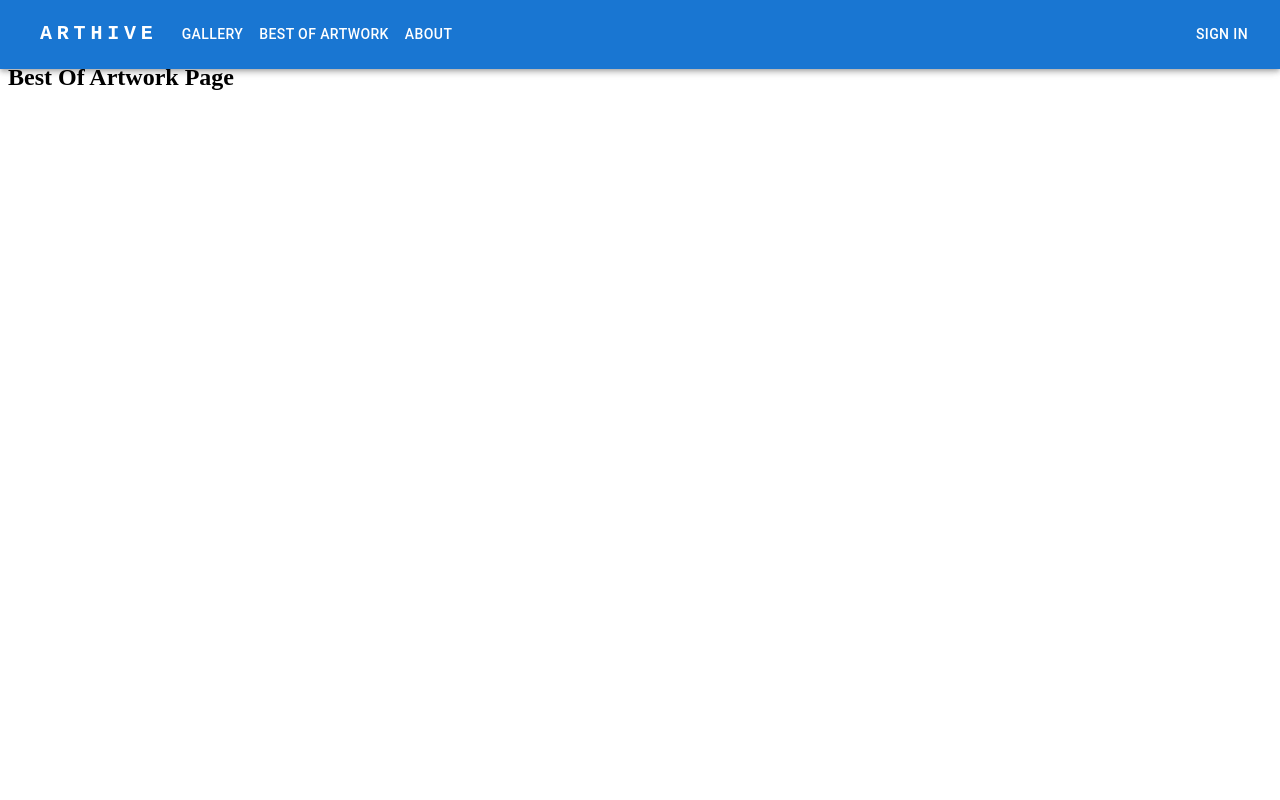
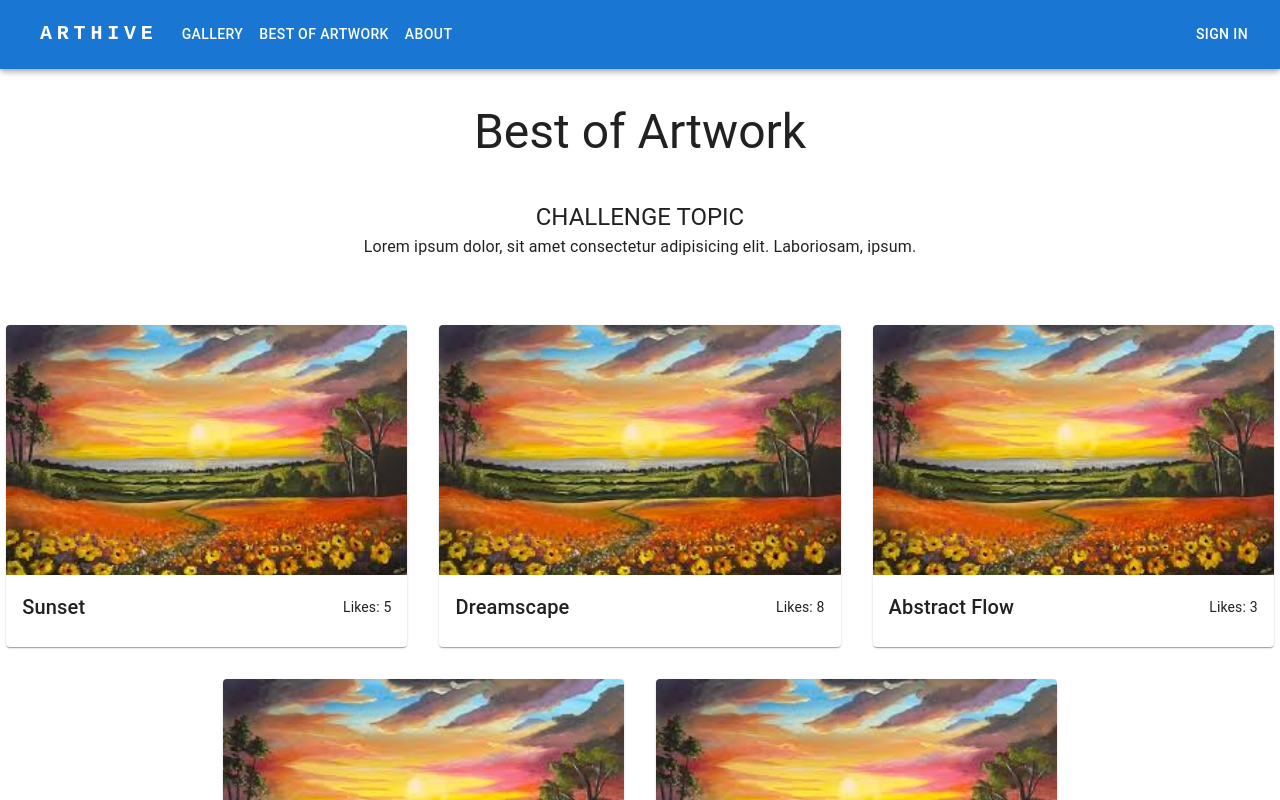
Before and after one commit to Code-the-Dream-School/jj-practicum-team-4-front, a React (Vite) app: page /best-of-artwork in a window 1280 px wide. Shown: the top 800 px of the page. Built offline with nearby package versions, Linux system fonts and the light colour scheme; some icons are missing.

Commit message:
set reusable card component.

```diff
--- a/src/pages/BestOfArtwork.jsx
+++ b/src/pages/BestOfArtwork.jsx
@@ -1,5 +1,124 @@
-import React from 'react';
+import {
+  Box,
+  Card,
+  CardContent,
+  CardMedia,
+  Container,
+  CssBaseline,
+  Grid,
+  Modal,
+  Typography,
+} from "@mui/material";
+import React, { useState } from "react";
+import sampleImage from "../assets/images.jpeg";
+import UserCard from "../components/usercard/usercard";
 
 export default function BestOfArtwork() {
-  return (<h2>Best Of Artwork Page </h2>);
+  const [selected, setSelected] = useState(null);
+  const [artworks] = useState([
+    { id: 1, title: "Sunset", image: sampleImage, likes: 5 },
+    { id: 2, title: "Dreamscape", image: sampleImage, likes: 8 },
+    {
+      id: 3,
+      title: "Abstract Flow",
+      image: sampleImage,
+      likes: 3,
+      user: "Alex Lee",
+    },
+    {
+      id: 4,
+      title: "Ocean Waves",
+      image: sampleImage,
+      likes: 6,
+      user: "Sam Green",
+    },
+    {
+      id: 5,
+      title: "Nature Walk",
+      image: sampleImage,
+      likes: 2,
+      user: "Chris Blue",
+    },
+  ]);
+  return (
+    <>
+      <CssBaseline />
+      <Container maxWidth="xl" disableGutters sx={{ py: 5 }}>
+        <Typography variant="h3" align="center" gutterBottom>
+          Best of Artwork
+        </Typography>
+        <Typography
+          sx={{ pt: 3 }}
+          variant="h5"
+          textTransform="uppercase"
+          align="center"
+        >
+          challenge topic
+        </Typography>
+        <Typography
+          variant="subtitle1"
+          align="center"
+          sx={{ mx: "auto", maxWidth: 600 }}
+        >
+          Lorem ipsum dolor, sit amet consectetur adipisicing elit. Laboriosam,
+          ipsum.
+        </Typography>
+        <Grid
+          container
+          spacing={4}
+          justifyContent="center"
+          alignItems="center"
+          sx={{ mt: 8 }}
+        >
+          {artworks.map((art) => (
+            <Grid item xs={12} sm={6} md={4} key={art.id}>
+              <Card onClick={() => setSelected(art)}>
+                <CardMedia
+                  component="img"
+                  height="250"
+                  image={art.image}
+                  alt={art.title}
+                />
+                <CardContent>
+                  <Box
+                    display="flex"
+                    alignItems="center"
+                    justifyContent="space-between"
+                  >
+                    <Typography variant="h6">{art.title}</Typography>
+                    <Typography variant="body2" sx={{ ml: 2 }}>
+                      Likes: {art.likes}
+                    </Typography>
+                  </Box>
+                </CardContent>
+              </Card>
+            </Grid>
+          ))}
+        </Grid>
+        <Modal
+          open={!!selected}
+          aria-labelledby="modal-artwork-detail"
+          disableRestoreFocus
+          sx={{
+            display: "flex",
+            alignItems: "center",
+            justifyContent: "center",
+          }}
+        >
+          <Box>
+            {selected && (
+              <UserCard
+                username={selected.user}
+                title={selected.title}
+                description={selected.description || ""}
+                image={selected.image}
+                isOpen={true}
+                onClose={() => setSelected(null)}
+              />
+            )}
+          </Box>
+        </Modal>
+      </Container>
+    </>
+  );
 }
```
